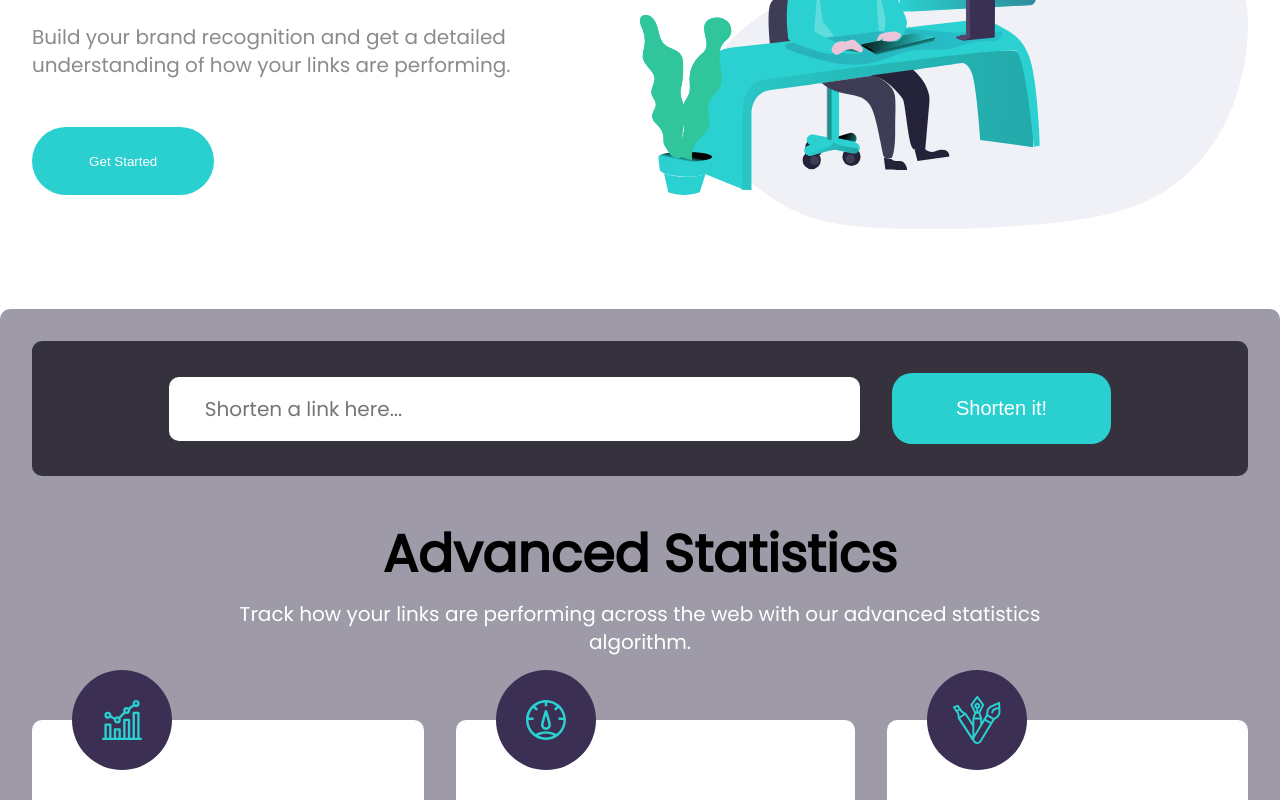
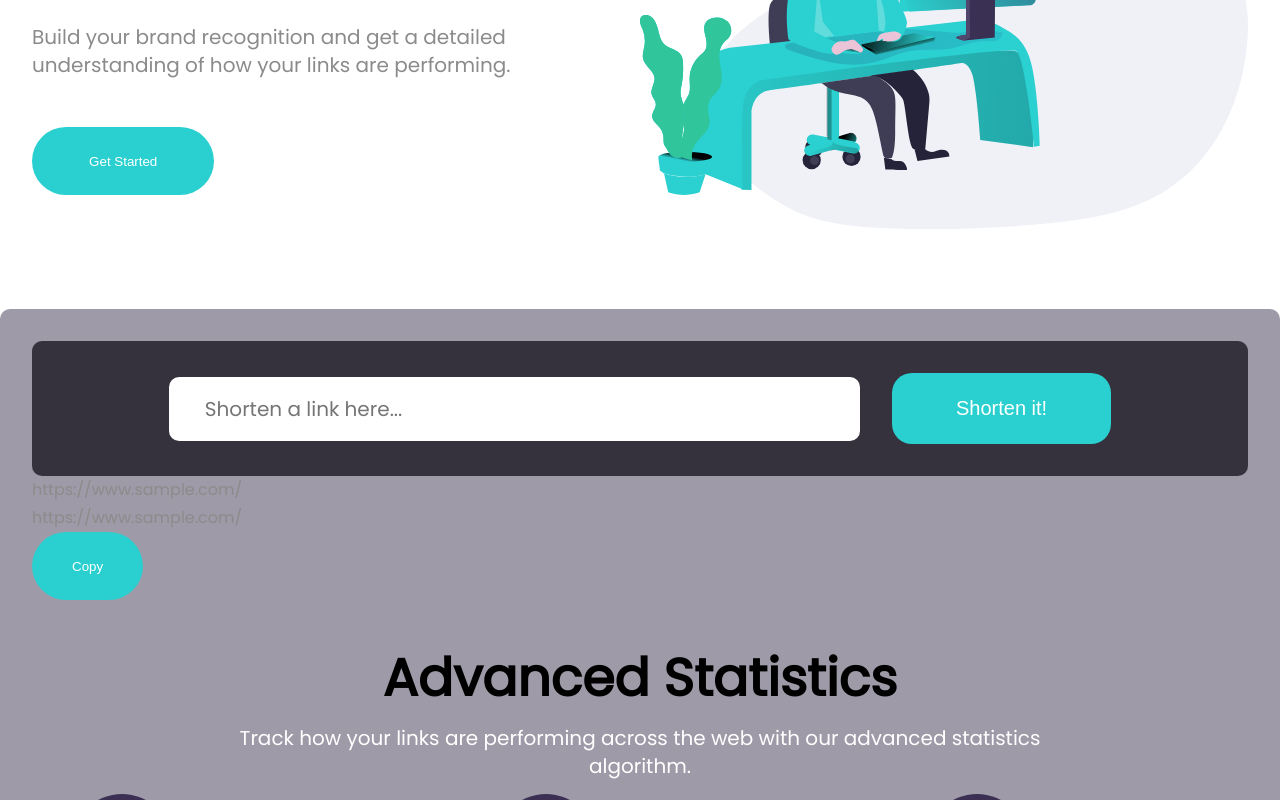
Before and after one commit to nonsoo/url-shorten--app, a React (Create React App) app: page / in a window 1280 px wide. Shown: the part 415-1215 px from the top of the page. Built offline with nearby package versions, Linux system fonts and the light colour scheme.

Commit message:
making short link comp

```diff
--- a/src/App.js
+++ b/src/App.js
@@ -5,6 +5,7 @@ import Nav from "./Components/Nav";
 import Btn from "./Components/Interactive/Btn";
 import ShortenUrlComp from "./Components/Interactive/ShortenUrlComp";
 import Feature from "./Components/Features";
+import ShortLinks from "./Components/Interactive/ShortLinks";
 
 import HeaderImg from "./imgs/illustration-working.svg";
 import RecognitionImg from "./imgs/icon-brand-recognition.svg";
@@ -30,8 +31,10 @@ function App() {
         </div>
       </section>
       <section className="midSection mainContent">
-        {/* ShortenURL comp */}
         <ShortenUrlComp />
+        <div className="ShortLinksCon">
+          <ShortLinks />
+        </div>
 
         <div className="midSectionText">
           <p className="midSectionText__Header">Advanced Statistics</p>
--- /dev/null
+++ b/src/Components/Interactive/ShortLinks.jsx
@@ -0,0 +1,17 @@
+import React from "react";
+
+import Btn from "./Btn";
+
+const ShortLinks = () => {
+  return (
+    <div className="shortLinks">
+      <p className="shortLinks__OURL">https://www.sample.com/</p>
+      <div className="shortLinksGenCon">
+        <p className="shortLinks__sURL">https://www.sample.com/</p>
+        <Btn btnName="Copy" />
+      </div>
+    </div>
+  );
+};
+
+export default ShortLinks;
```
